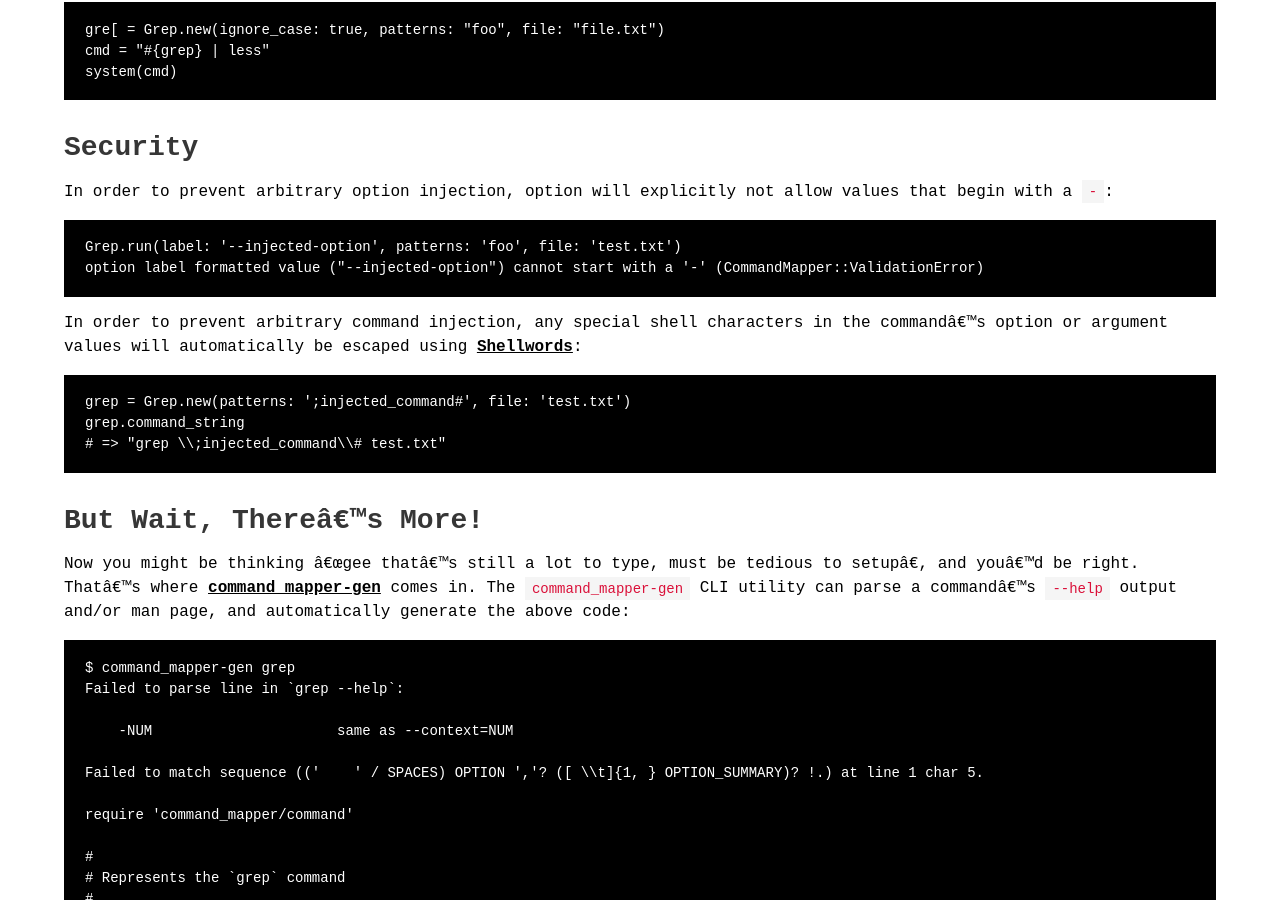
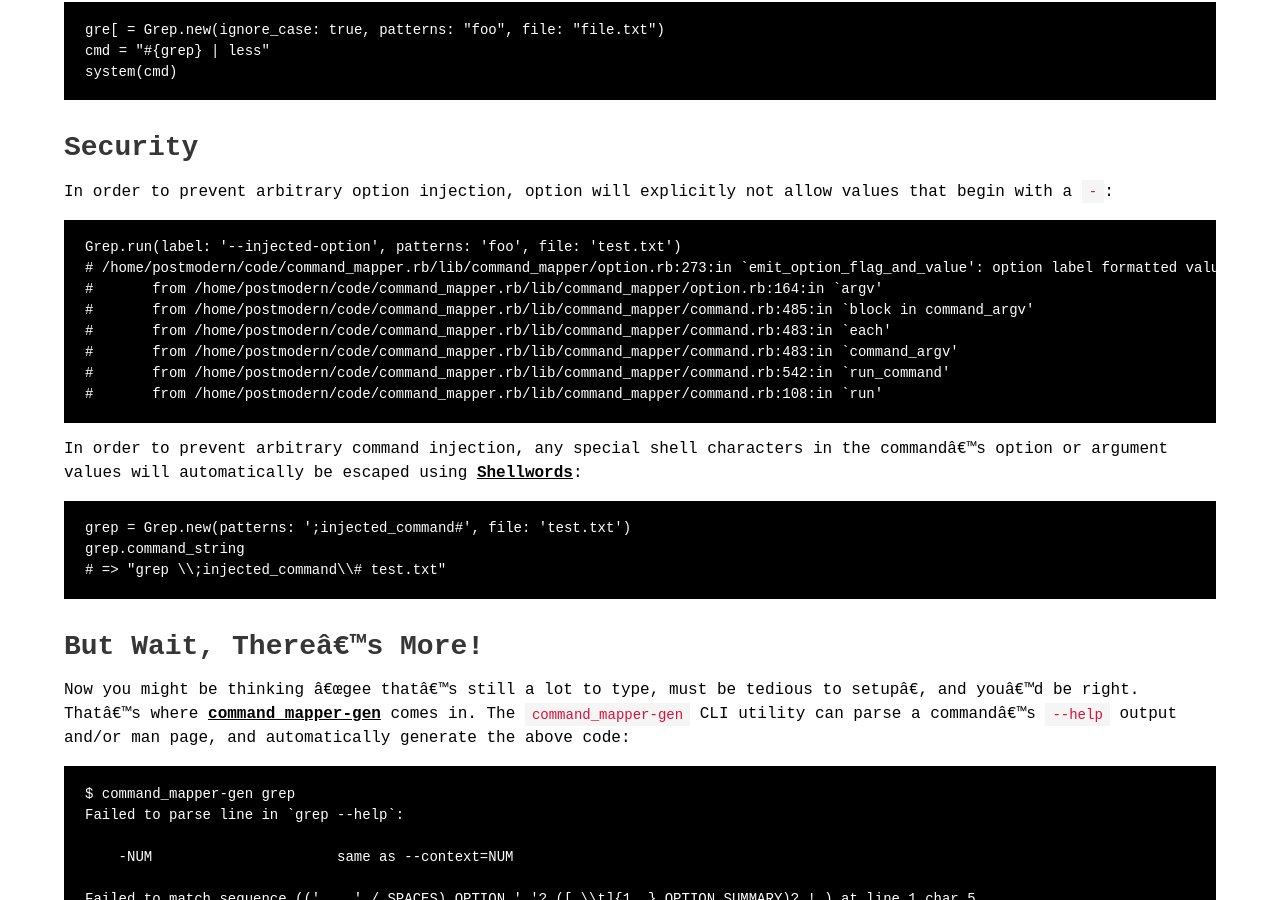
Before and after one commit to postmodern/postmodern.github.io, a Jekyll site: the page built from blog/_posts/2021-11-25-introducing-command-mapper.md, in a window 1280 px wide and 900 px high, scrolled down 5067 px. Built offline with Jekyll 4.4.1, drawn with Linux system fonts in a browser that asks for light colours.

Commit message:
Format the exception backtraces the same.

````diff
--- a/blog/_posts/2021-11-25-introducing-command-mapper.md
+++ b/blog/_posts/2021-11-25-introducing-command-mapper.md
@@ -280,7 +280,13 @@ allow values that begin with a `-`:
 
 ```ruby
 Grep.run(label: '--injected-option', patterns: 'foo', file: 'test.txt')
-option label formatted value ("--injected-option") cannot start with a '-' (CommandMapper::ValidationError)
+# /home/postmodern/code/command_mapper.rb/lib/command_mapper/option.rb:273:in `emit_option_flag_and_value': option label formatted value ("--injected-option") cannot start with a '-' (CommandMapper::ValidationError)
+# 	from /home/postmodern/code/command_mapper.rb/lib/command_mapper/option.rb:164:in `argv'
+# 	from /home/postmodern/code/command_mapper.rb/lib/command_mapper/command.rb:485:in `block in command_argv'
+# 	from /home/postmodern/code/command_mapper.rb/lib/command_mapper/command.rb:483:in `each'
+# 	from /home/postmodern/code/command_mapper.rb/lib/command_mapper/command.rb:483:in `command_argv'
+# 	from /home/postmodern/code/command_mapper.rb/lib/command_mapper/command.rb:542:in `run_command'
+# 	from /home/postmodern/code/command_mapper.rb/lib/command_mapper/command.rb:108:in `run'
 ```
 
 In order to prevent arbitrary command injection, any special shell characters
````
